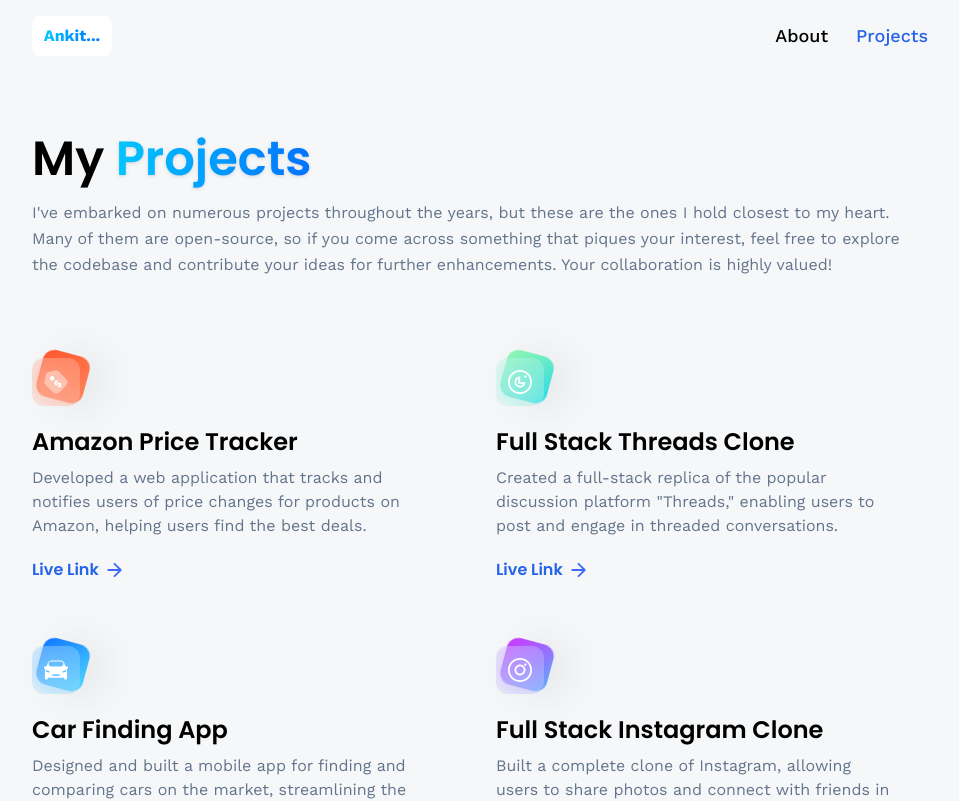
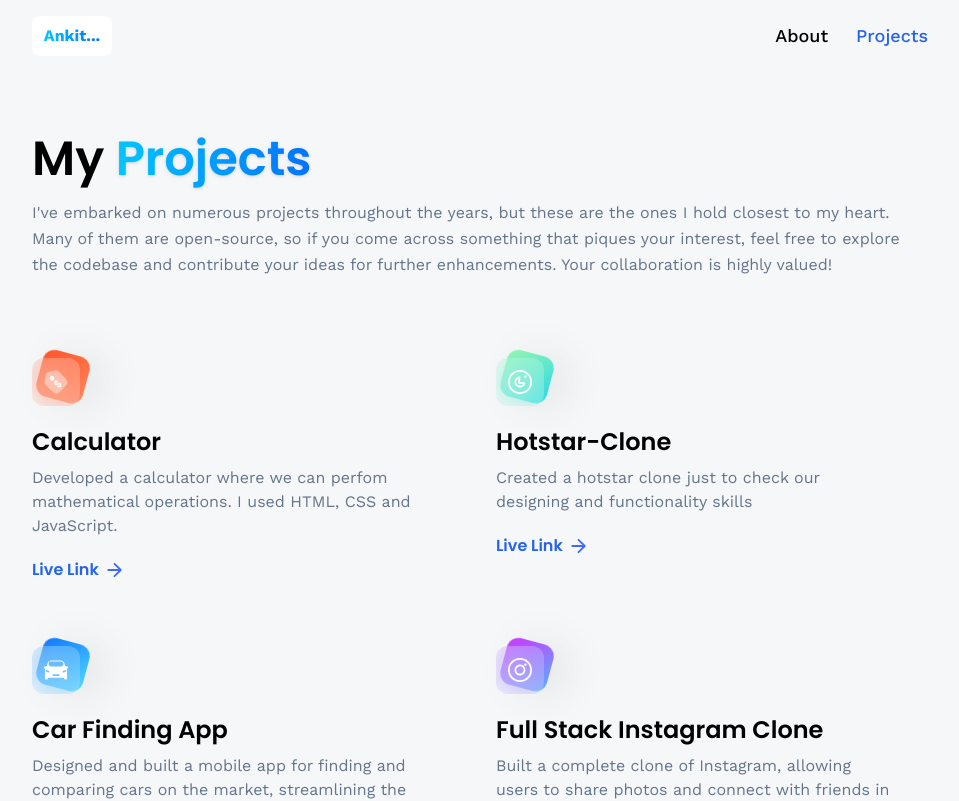
Before and after one commit to ankitraj061/My-new-React-Portfolio, a React (Vite) app: page /projects in a window 1280 px wide. Shown: the top 801 px of the page, without its empty margins (160-1119 px from the left). Built offline with nearby package versions, Linux system fonts and the light colour scheme; no server answers.

Commit message:
I have made some changes on my portfoilo

```diff
--- a/src/constants/index.js
+++ b/src/constants/index.js
@@ -176,7 +176,7 @@
     {
         name: 'LinkedIn',
         iconUrl: linkedin,
-        link: 'https://www.linkedin.com/in/ankit-raj-44a8a824b',
+        link: 'https://www.linkedin.com/in/ankitraj061',
     }
 ];
 
@@ -184,16 +184,16 @@
     {
         iconUrl: pricewise,
         theme: 'btn-back-red',
-        name: 'Amazon Price Tracker',
-        description: 'Developed a web application that tracks and notifies users of price changes for products on Amazon, helping users find the best deals.',
-        link: 'https://github.com/adrianhajdin/pricewise',
+        name: 'Calculator',
+        description: 'Developed a calculator where we can perfom mathematical operations. I used HTML, CSS and JavaScript.',
+        link: 'https://ankitraj061.github.io/Calculator/',
     },
     {
         iconUrl: threads,
         theme: 'btn-back-green',
-        name: 'Full Stack Threads Clone',
-        description: 'Created a full-stack replica of the popular discussion platform "Threads," enabling users to post and engage in threaded conversations.',
-        link: 'https://github.com/adrianhajdin/threads',
+        name: 'Hotstar-Clone',
+        description: 'Created a hotstar clone just to check our designing and functionality skills ',
+        link: 'https://ankitraj061.github.io/Hotstar-clone/',
     },
     {
         iconUrl: car,
```
